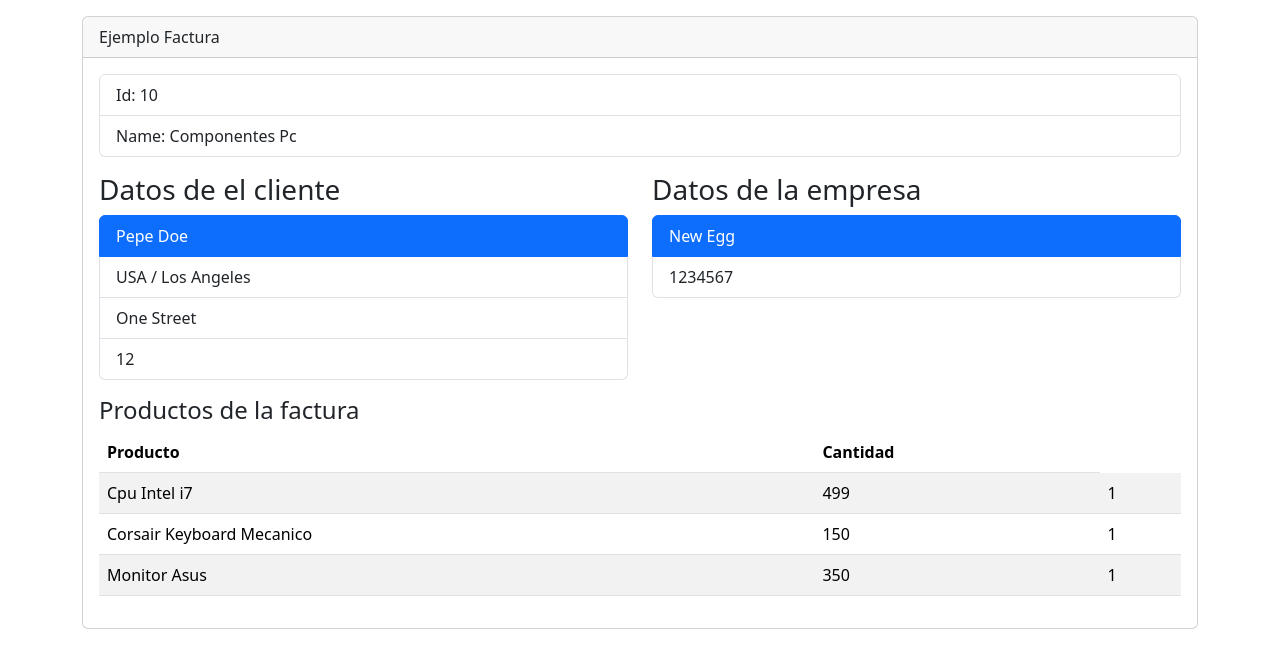
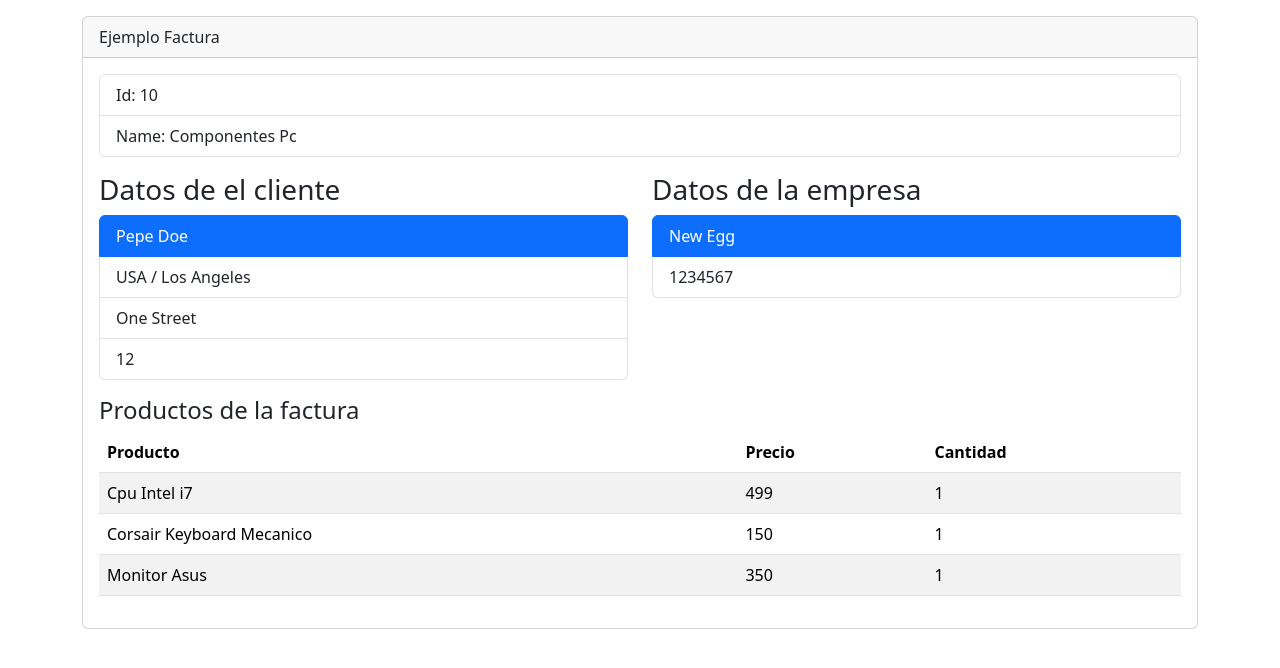
Before and after one commit to AndresHiguitaAMG/Invoice-App, a React (Vite) app: page / in a window 1280 px wide. Shown: the top 668 px of the page. Built offline with nearby package versions, Linux system fonts and the light colour scheme.

Commit message:
adding two more components

```diff
--- a/package.json
+++ b/package.json
@@ -10,6 +10,7 @@
     "preview": "vite preview"
   },
   "dependencies": {
+    "prop-types": "^15.8.1",
     "react": "^18.2.0",
     "react-dom": "^18.2.0"
   },
--- a/src/components/InvoiceApp.jsx
+++ b/src/components/InvoiceApp.jsx
@@ -2,6 +2,7 @@ import { getInvoiceService } from "../services/getInvoiceService"
 import { ClientView } from "./ClientView";
 import { CompanyView } from "./CompanyView";
 import { InvoiceView } from "./InvoiceView";
+import { ListItemsView } from "./ListItemsView";
 
 export const InvoiceApp = () => {
   const { id, name, client, company, items } = getInvoiceService();
@@ -33,29 +34,10 @@ export const InvoiceApp = () => {
               />
             </div>
           </div>
-
-          <h4>Productos de la factura</h4>
-          <table className="table table-striped table-hover">
-            <thead>
-              <tr>
-                <th>Producto</th>
-                <th>Cantidad</th>
-              </tr>
-              </thead>
-              <tbody>
-                {
-                items.map(({ id, product, price, quantity }) => (
-                  // eslint-disable-next-line react/jsx-key
-                  <tr key={ id }>
-                    <td>{ product }</td>
-                    <td>{ price }</td>
-                    <td>{ quantity }</td>
-                  </tr>
-                  )
-               )
-            }
-            </tbody>
-            </table>
+          <ListItemsView
+            items={items}
+            title="Productos de la factura"
+          />
         </div>
       </div>
     </div>
--- /dev/null
+++ b/src/components/ListItemsView.jsx
@@ -0,0 +1,32 @@
+import { RowItemView } from "./RowItemView"
+
+/* eslint-disable react/prop-types */
+export const ListItemsView = ({ title, items }) => {
+  return (
+    <>
+         <h4>{ title }</h4>
+          <table className="table table-striped table-hover">
+            <thead>
+              <tr>
+                <th>Producto</th>
+                <th>Precio</th>
+                <th>Cantidad</th>
+              </tr>
+              </thead>
+              <tbody>
+                {
+                items.map(({ id, product, price, quantity }) => (
+                    <RowItemView
+                        key={id}
+                        product={product}
+                        price={price}
+                        quantity={quantity}
+                    />
+                  )
+               )
+            }
+            </tbody>
+            </table>
+    </>
+  )
+}
--- /dev/null
+++ b/src/components/RowItemView.jsx
@@ -0,0 +1,12 @@
+/* eslint-disable react/prop-types */
+export const RowItemView = ({ product, price, quantity  }) => {
+  return (
+    <>
+        <tr>
+            <td>{ product }</td>
+            <td>{ price }</td>
+            <td>{ quantity }</td>
+        </tr>
+    </>
+  )
+}
```
